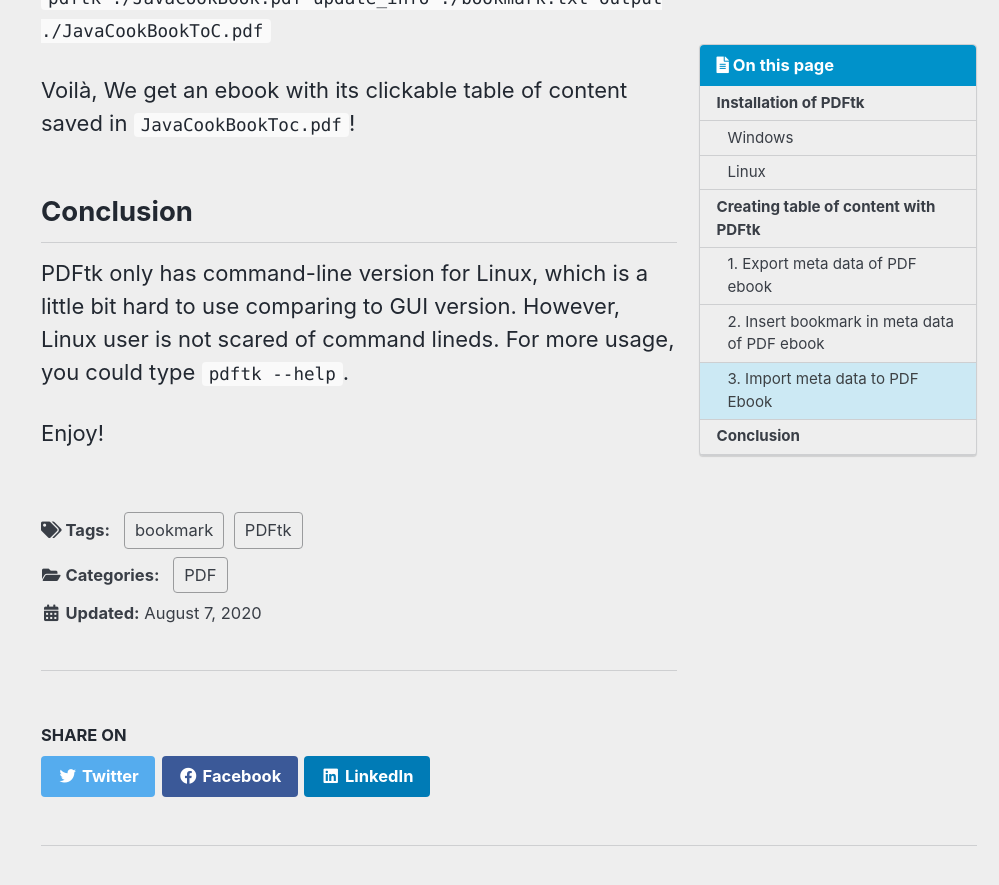
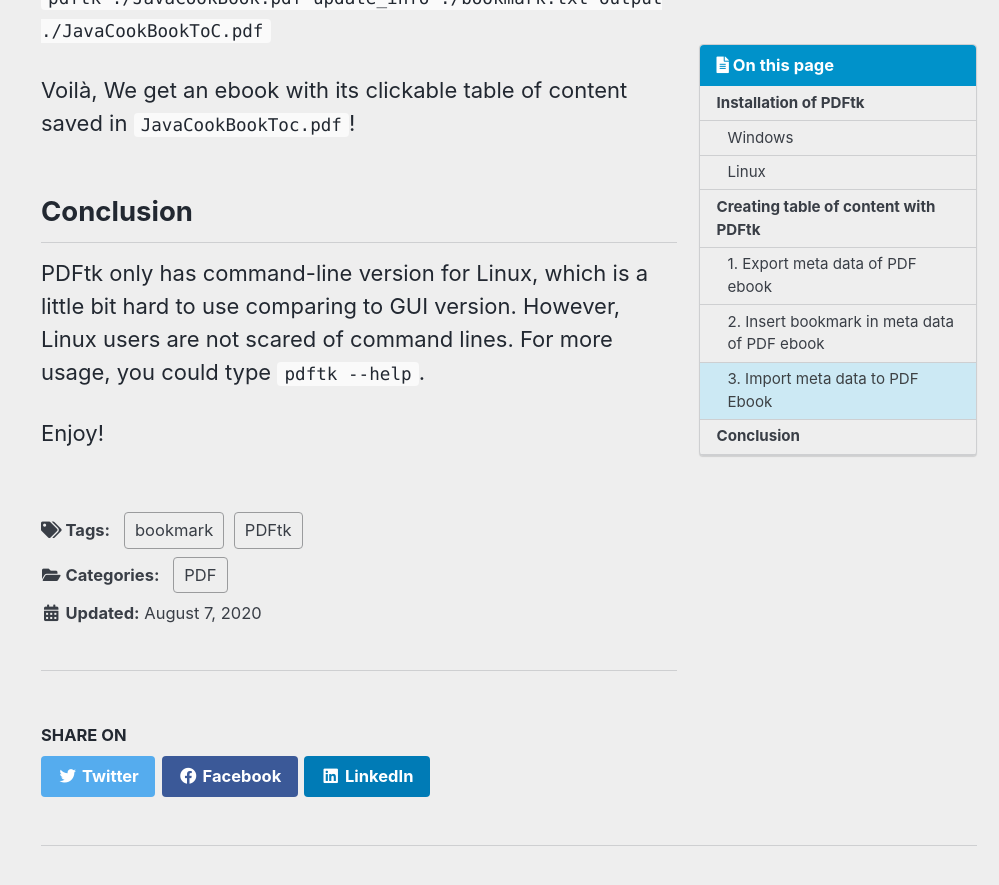
Before and after one commit to cleanpages/cleanpagessource, a Jekyll site: the page built from _posts/2020-08-07-add-pdf-table-of-content.md, in a window 1280 px wide and 900 px high, scrolled down 4577 px. Shown: the top 885 px of the window, without its empty margins (281-1280 px from the left). Built offline with Jekyll 4.4.1, drawn with Linux system fonts in a browser that asks for light colours; cached includes are drawn as plain includes.

Commit message:
Corrected a typo

````diff
--- a/_posts/2020-08-07-add-pdf-table-of-content.md
+++ b/_posts/2020-08-07-add-pdf-table-of-content.md
@@ -133,6 +133,6 @@ Voilà, We get an ebook with its clickable table of content saved in ```JavaCook
 
 ## Conclusion
 
-PDFtk only has command-line version for Linux, which is a little bit hard to use comparing to GUI version. However, Linux user is not scared of command lineds. For more usage, you could type `pdftk --help`.
+PDFtk only has command-line version for Linux, which is a little bit hard to use comparing to GUI version. However, Linux users are not scared of command lines. For more usage, you could type `pdftk --help`.
 
 Enjoy!
````
